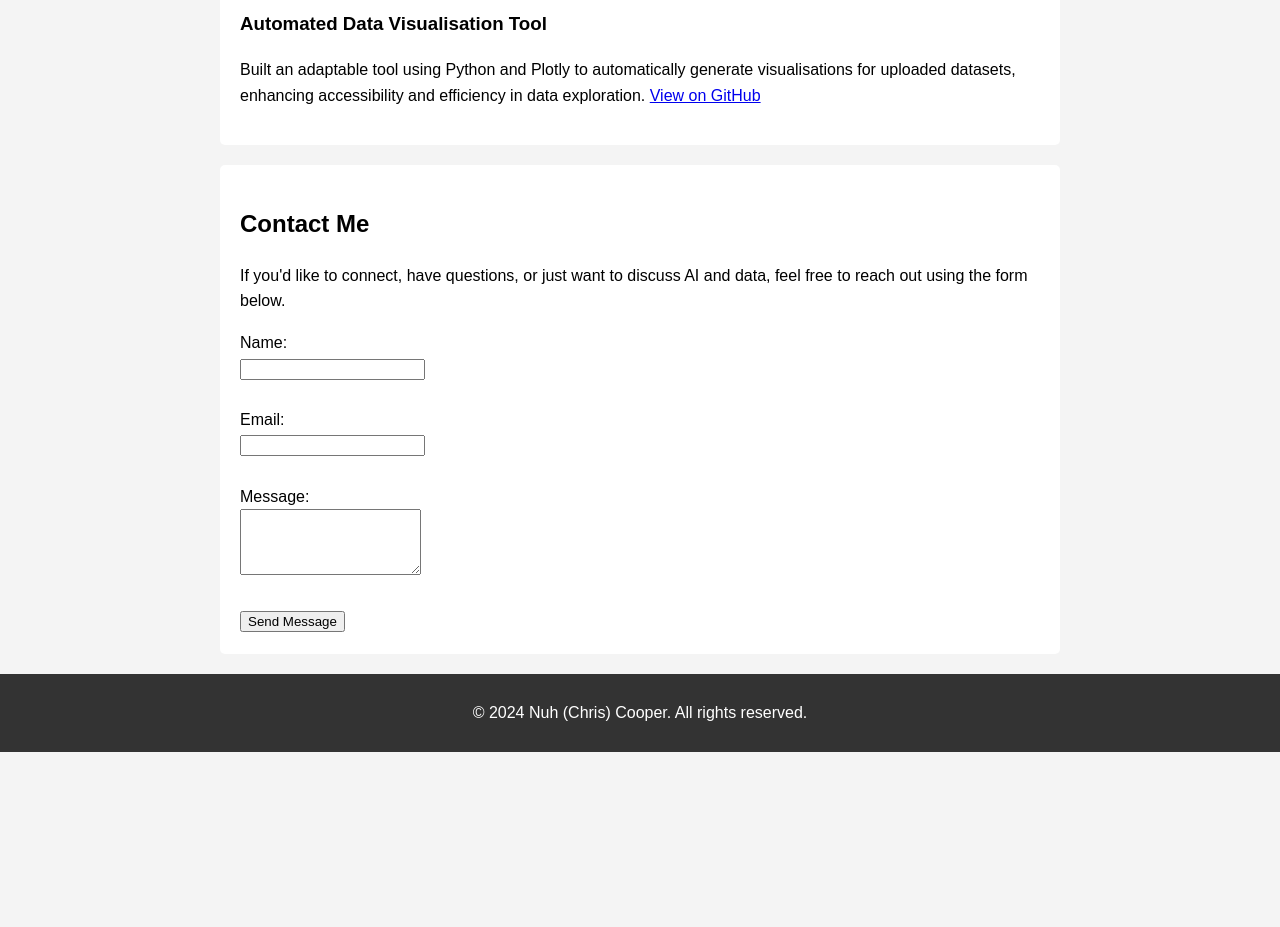
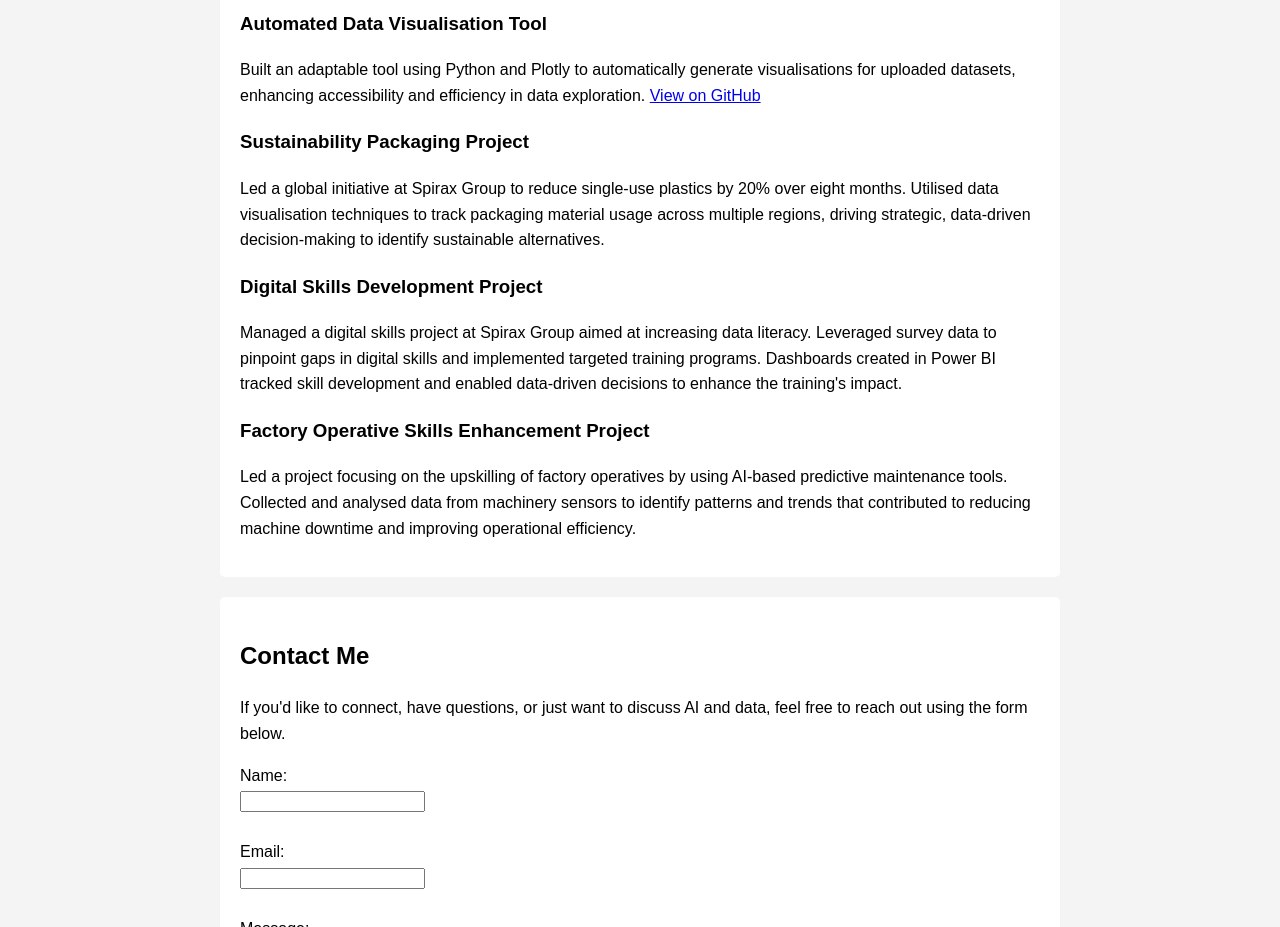
Before and after one commit to NuhCooper/nuhcooper.github.io, a plain HTML site: page index.html in a window 1280 px wide. Shown: the part 1580-2507 px from the top of the page. Before the commit the page ends 2332 px from the top, so only its background shows below. Drawn offline with Linux system fonts and the light colour scheme.

Commit message:
Update index.html

```diff
--- a/index.html
+++ b/index.html
@@ -75,7 +75,26 @@
           <a href="https://github.com/NuhCooper/Automated-Data-Visualisation" target="_blank">View on GitHub</a>
         </p>
       </div>
+      <div class="project">
+        <h3>Sustainability Packaging Project</h3>
+        <p>
+          Led a global initiative at Spirax Group to reduce single-use plastics by 20% over eight months. Utilised data visualisation techniques to track packaging material usage across multiple regions, driving strategic, data-driven decision-making to identify sustainable alternatives.
+        </p>
+      </div>
+      <div class="project">
+        <h3>Digital Skills Development Project</h3>
+        <p>
+          Managed a digital skills project at Spirax Group aimed at increasing data literacy. Leveraged survey data to pinpoint gaps in digital skills and implemented targeted training programs. Dashboards created in Power BI tracked skill development and enabled data-driven decisions to enhance the training's impact.
+        </p>
+      </div>
+      <div class="project">
+        <h3>Factory Operative Skills Enhancement Project</h3>
+        <p>
+          Led a project focusing on the upskilling of factory operatives by using AI-based predictive maintenance tools. Collected and analysed data from machinery sensors to identify patterns and trends that contributed to reducing machine downtime and improving operational efficiency.
+        </p>
+      </div>
     </section>
+
 
     <section id="contact">
       <h2>Contact Me</h2>
```
